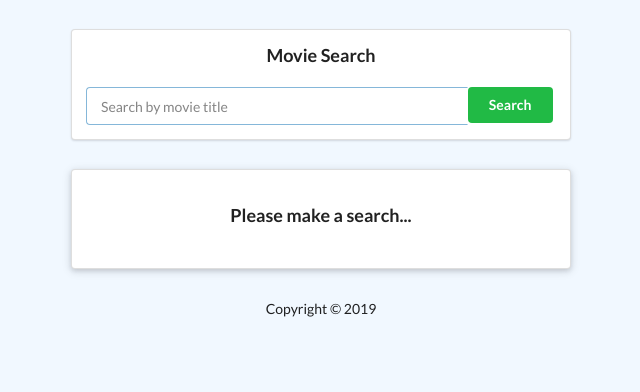
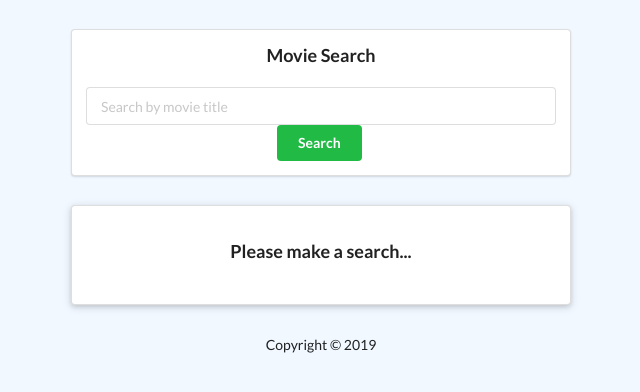
Before and after one commit to ahmetgsu/movie-app, a React (Create React App) app: page / in a window 1280 px wide. Shown: the top 392 px of the page, without its empty margins (319-959 px from the left). Built offline with nearby package versions, Linux system fonts and the light colour scheme.

Commit message:
redux-form work in progress

```diff
--- a/package.json
+++ b/package.json
@@ -11,6 +11,7 @@
     "react-router-dom": "^5.0.1",
     "react-scripts": "3.0.1",
     "redux": "^4.0.4",
+    "redux-form": "^8.1.0",
     "redux-thunk": "^2.3.0"
   },
   "scripts": {
--- a/src/actions/movieActions.js
+++ b/src/actions/movieActions.js
@@ -6,15 +6,16 @@ import {
 } from "./types";
 import axios from "axios";
 
-export const inputChange = movieName => dispatch => {
-  dispatch({
-    type: MOVIE_TITLE,
-    payload: movieName
-  });
-};
+// export const inputChange = movieName => dispatch => {
+//   dispatch({
+//     type: MOVIE_TITLE,
+//     payload: movieName
+//   });
+// };
 
 export const fetchMovies = title => dispatch => {
-  //console.log(`fetchMovies function invoked`);
+  console.log(`fetchMovies function invoked`);
+  console.log(title);
   axios
     .get(`http://www.omdbapi.com/?apikey=bf24a0f8&s=${title}`)
     .then(res => {
--- a/src/components/MoviesList.js
+++ b/src/components/MoviesList.js
@@ -19,7 +19,7 @@ class MoviesList extends React.Component {
           <div className="ui container">
             <div className="image-list">
               {moviesData.map((item, index) => (
-                <Link to="/movies/card">
+                <Link to="/movies/card" key={index}>
                   <img
                     key={index}
                     alt={item.imdbID}
--- a/src/components/SearchBar.js
+++ b/src/components/SearchBar.js
@@ -1,60 +1,82 @@
 import React from "react";
 import { connect } from "react-redux";
-import { inputChange, fetchMovies } from "../actions/movieActions";
+import { fetchMovies } from "../actions/movieActions";
 import { Link } from "react-router-dom";
+import { Field, reduxForm } from "redux-form";
 
 class SearchBar extends React.Component {
-  state = {
-    searchTerm: ""
+  renderError = ({ error, touched }) => {
+    if (touched && error) {
+      return (
+        <div className="ui error message">
+          <div className="header">{error}</div>
+        </div>
+      );
+    }
   };
 
-  handleChange = e => {
-    this.setState({ searchTerm: e.target.value }, () =>
-      this.props.inputChange(this.state.searchTerm)
+  renderInput = ({ input, meta }) => {
+    // console.log(input);
+    const className = `ui fluid input ${
+      meta.error && meta.touched ? "error" : ""
+    }`;
+    return (
+      <div className={className}>
+        <input
+          {...input}
+          autoComplete="off"
+          placeholder="Search by movie title"
+        />
+
+        {this.renderError(meta)}
+      </div>
     );
   };
 
-  handleClick = () => {
-    //console.log(`Button clicked and movie title is ${this.props.title}`);
+  onSubmit = formValues => {
+    console.log(formValues);
 
-    this.props.fetchMovies(this.props.title);
+    this.props.fetchMovies(formValues.movieTitle);
   };
 
   render() {
-    //console.log("this.state.searchTerm :", this.state.searchTerm);
+    // console.log(this.props);
     return (
       <div className="search-bar ui segment" style={{ width: "500px" }}>
         <label>
           <h3>Movie Search</h3>
         </label>
         <br />
-        <div className="ui action fluid input focus">
-          <input
-            type="text"
-            value={this.state.searchTerm}
-            placeholder="Search by movie title"
-            onChange={e => this.handleChange(e)}
-          />
-          <Link to="/movies/list">
-            <button
-              className="ui positive button"
-              onClick={e => this.handleClick(e)}
-            >
-              Search
-            </button>
-          </Link>
-        </div>
+
+        <form
+          onSubmit={this.props.handleSubmit(this.onSubmit)}
+          className="ui form error"
+        >
+          <Field name="movieTitle" component={this.renderInput} />
+          <button className="ui positive button">Search</button>
+        </form>
       </div>
     );
   }
 }
 
-const mapStateToProps = state => ({
-  title: state.movies.title,
-  errorMessage: state.movies.errorMessage
-});
+const validate = formValue => {
+  console.log(formValue);
+  const error = {};
+
+  if (!formValue.movieTitle) {
+    error.movieTitle = "Please enter a movie title...";
+  }
+
+  return error;
+};
+
+const formInput = reduxForm({
+  form: "movieSearch",
+  validate
+})(SearchBar);
 
 export default connect(
-  mapStateToProps,
-  { inputChange, fetchMovies }
-)(SearchBar);
+  null,
+  { fetchMovies }
+)(formInput);
--- a/src/reducers/index.js
+++ b/src/reducers/index.js
@@ -1,6 +1,8 @@
 import { combineReducers } from "redux";
+import { reducer as formReducer } from "redux-form";
 import moviesReducer from "./moviesReducer";
 
 export default combineReducers({
-  movies: moviesReducer
+  movies: moviesReducer,
+  form: formReducer
 });
```
Also changed, not shown: src/components/SearchBar1.js (added, +60 -0 lines), 1 other file (tests, documents, lock files or other folders).
